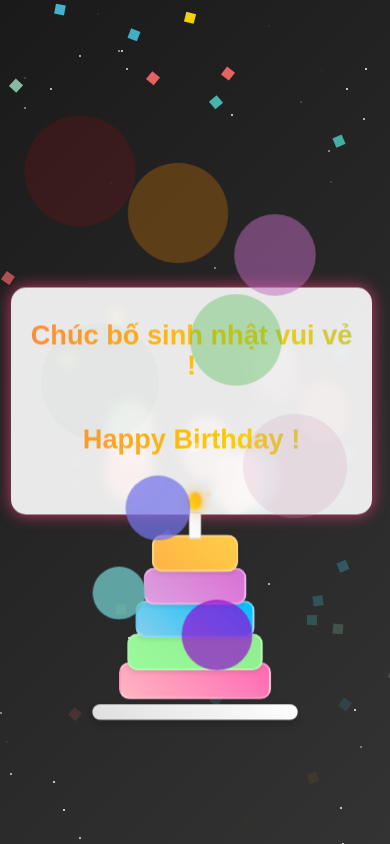
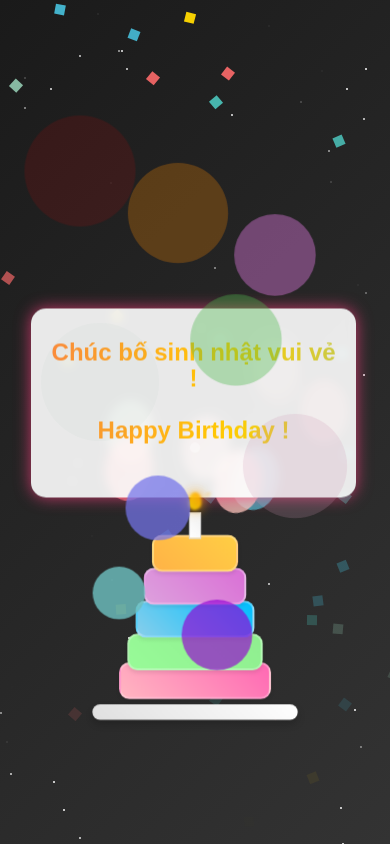
Before and after one commit to minzuy/BirthDate, a React (Vite) app: page / in a window 390 px wide. Built offline with nearby package versions, Linux system fonts and the light colour scheme.

Commit message:
edit font-sizee

```diff
--- a/src/App.css
+++ b/src/App.css
@@ -382,11 +382,10 @@ body {
   }
 
   .birthday-card h1, .birthday-card h2 {
-    font-size: 1.7rem;
+    font-size: 1.5rem;
   }
   .birthday-card h2 {
-    font-size: 1.7rem;
-    padding: 5%;
+    padding-bottom: 5%;
   }
 
   .cake {
```
